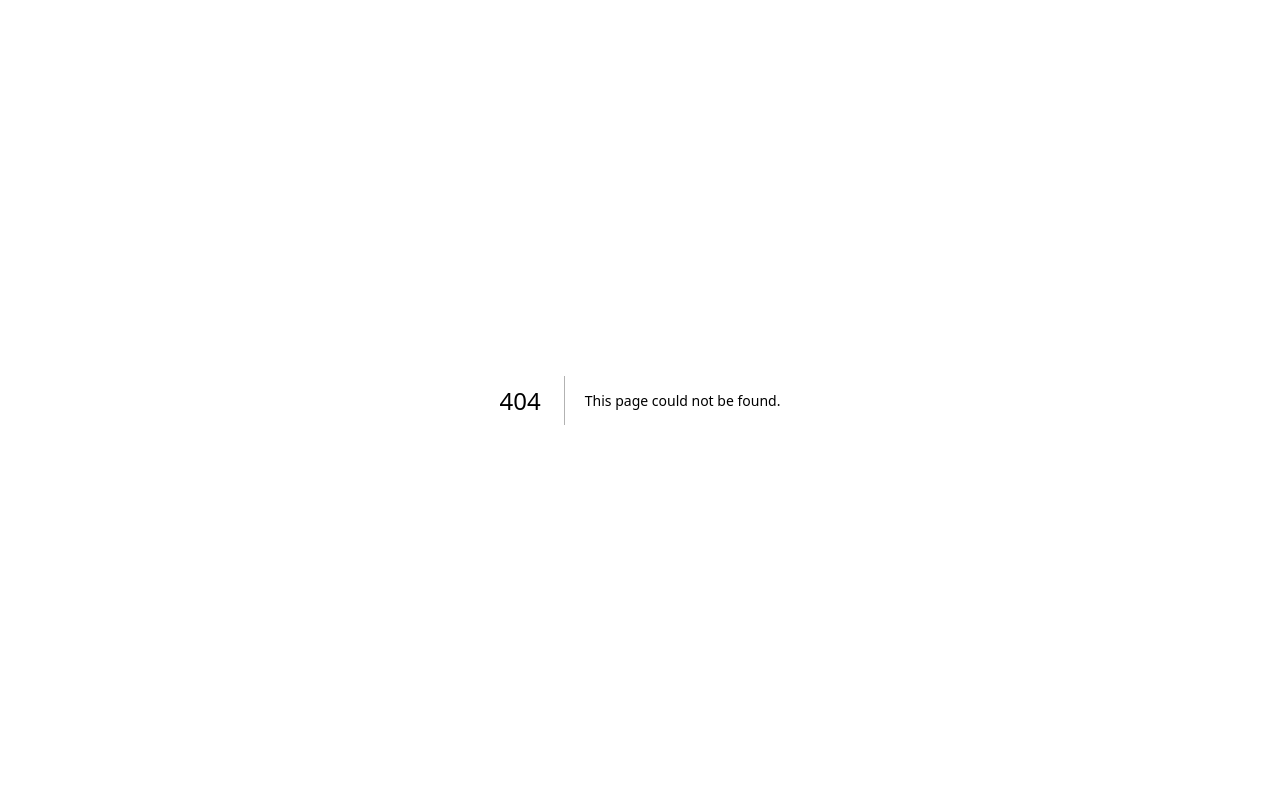
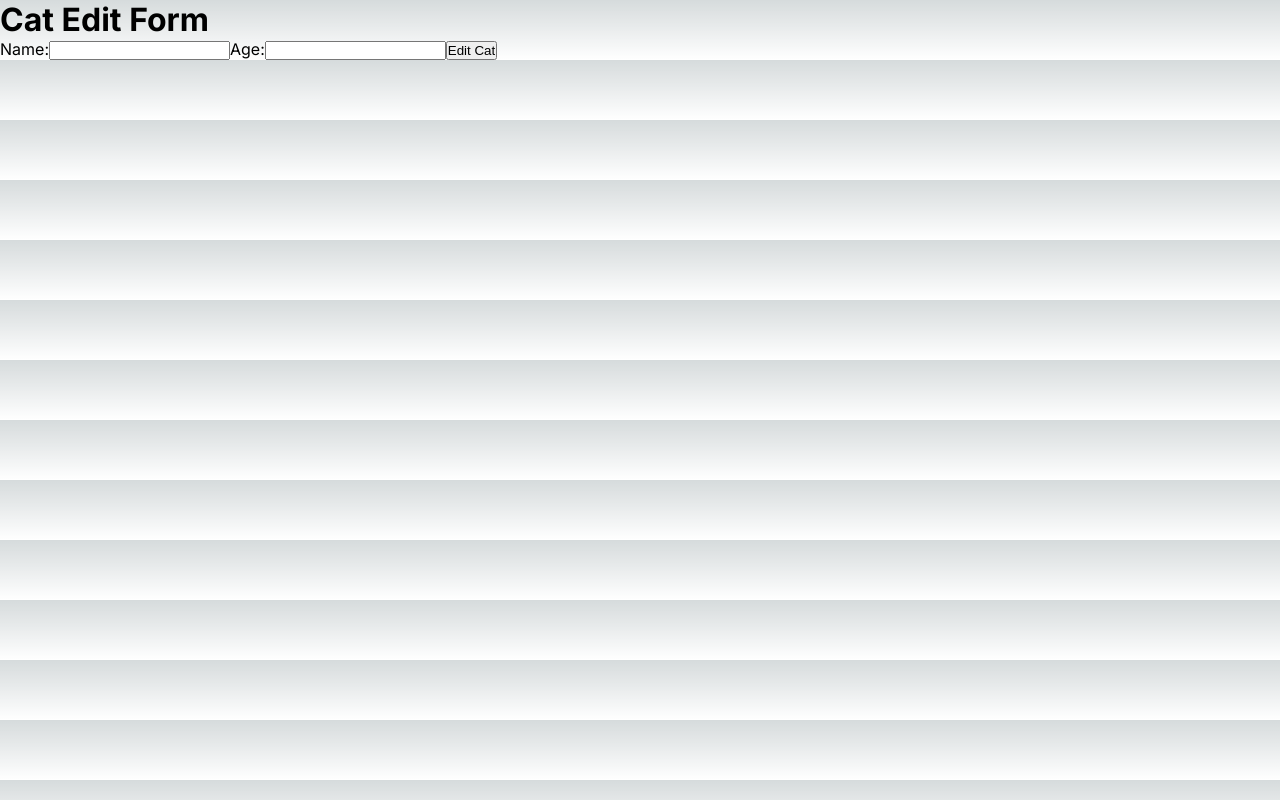
Before and after one commit to drmartin2233/cat-app-frontend, a Next.js app: page /cats/1/edit in a window 1280 px wide. Before the commit this address had no page. Built offline with nearby package versions, Linux system fonts and the light colour scheme; no server answers.

Commit message:
full crud

```diff
--- /dev/null
+++ b/src/app/cats/[id]/edit/page.js
@@ -0,0 +1,62 @@
+'use client'; // allows component to impliment useEffect
+
+import { useState, useEffect } from 'react';
+import { useRouter } from "next/navigation";
+
+
+export default function EditCat({ params }) {
+
+const [cat, setCat] = useState({})
+
+    const router = useRouter()
+
+    useEffect(() => {
+        const getCat = async () => {
+            const response = await fetch(
+            `https://mighty-stream-52673.herokuapp.com/cats/${params.id}`
+            )
+            const retrievedCat = await response.json()
+
+            setCat(retrievedCat)
+        }
+
+        getCat()
+    }, [params.id])
+
+    const handleChange = (evt) => {
+        setCat({cat, [evt.target.id]: evt.target.value})
+    }
+
+    const handleSubmit = async (evt) => {
+        evt.preventDefault()
+        const response = await fetch(`https://mighty-stream-52673.herokuapp.com/cats/${ params.id }`,{
+            method: 'PUT',
+            headers: {
+                'Content-Type': 'application/json',
+            },
+            body: JSON.stringify({name: cat.name, age: Number(cat.age)}),
+        })
+        const updatedCat = await response.json()
+
+        if (updatedCat) {
+            router.push('/cats')
+        }
+}
+
+    return (
+        <>
+            <div>
+                <h1>Cat Edit Form</h1>
+                <form onSubmit= {handleSubmit}>
+                    <label for="name">Name:
+                    <input type="text" name="name" id="name" onChange={handleChange} value={ cat.name }/>
+                    </label>
+                    <label for="age">Age:
+                    <input type="number" name="age" id="age" onChange={handleChange} value={ cat.age }/>
+                    </label>
+                    <input type="submit" value="Edit Cat" />
+                </form>
+            </div>
+        </>
+    )
+    }
--- a/src/app/cats/page.js
+++ b/src/app/cats/page.js
@@ -21,7 +21,7 @@ return(
         <h1>Hello React</h1>
         <h3><Link href="/">Back to Home</Link></h3>
         { cats.map( cat => (
-            <Link href={`/cats/${cat._id}`} key={cat._id}>{ cat.name }</Link>
+            <Link href={`/cats/${cat._id}`} key={cat._id}><p>{ cat.name }</p></Link>
         ))}
     </main>
 )
```
Also changed, not shown: src/app/cats/[id]/page.js (+21 -2 lines), src/app/page.js (+2 -6 lines).
